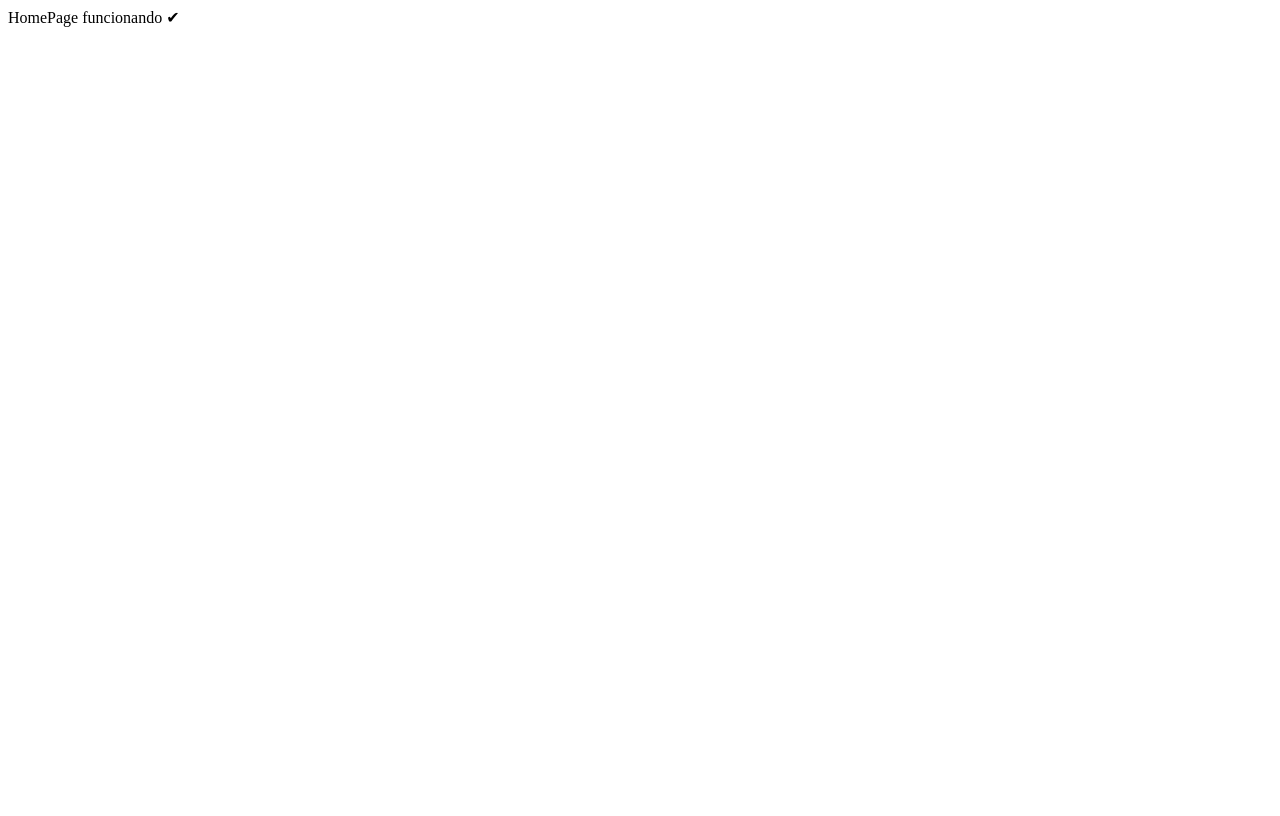
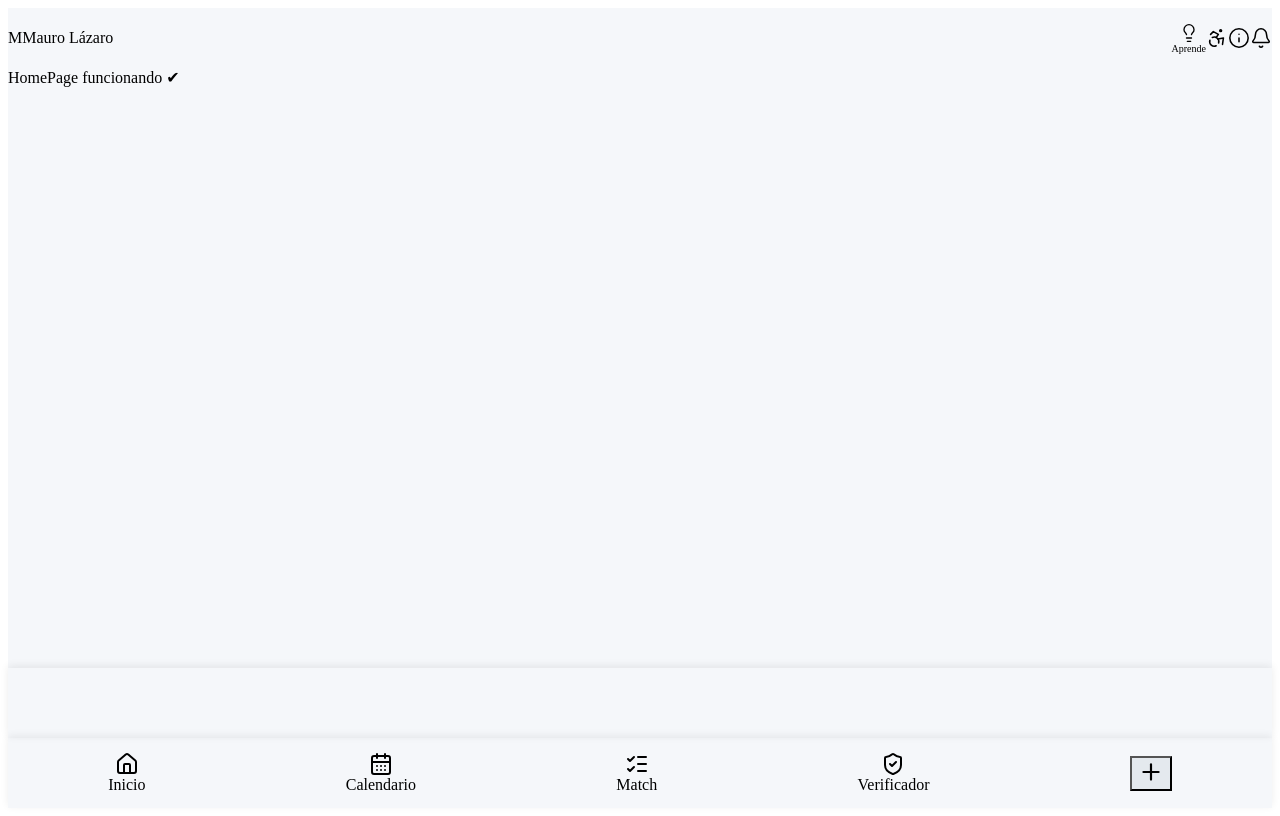
Before and after one commit to Is-Alejandro/verivoto, a React (Vite) app: page / in a window 1280 px wide. Built offline with nearby package versions, Linux system fonts and the light colour scheme.

Commit message:
Añadir barra inferior (BottomNav) y menú flotante (+) como maqueta UI. Incluye BottomMenu, estilos base y estructura visual sin lógica

```diff
--- a/package.json
+++ b/package.json
@@ -10,6 +10,7 @@
     "preview": "vite preview"
   },
   "dependencies": {
+    "lucide-react": "^0.553.0",
     "react": "^19.2.0",
     "react-dom": "^19.2.0",
     "react-router-dom": "^7.9.6"
--- /dev/null
+++ b/src/components/layout/Header.tsx
@@ -0,0 +1,38 @@
+import { Bell, Info, Accessibility, Lightbulb } from "lucide-react";
+
+interface HeaderProps {
+  name: string;
+}
+
+export default function Header({ name }: HeaderProps) {
+  return (
+    <header className="h-[60px] w-full bg-white shadow-sm flex items-center justify-between px-4 sticky top-0 z-50">
+
+      {/* Usuario */}
+      <div className="flex items-center gap-3">
+        <div className="h-10 w-10 rounded-full bg-gray-200 flex items-center justify-center">
+          <span className="text-gray-600 font-semibold text-sm">
+            {name?.charAt(0).toUpperCase()}
+          </span>
+        </div>
+
+        <p className="font-medium text-gray-800 text-sm">
+          {name}
+        </p>
+      </div>
+
+      {/* Iconos de acciones */}
+      <div className="flex items-center gap-5 text-gray-600">
+        <div className="flex flex-col items-center text-xs">
+          <Lightbulb size={20} strokeWidth={1.6} className="text-yellow-400" />
+          <span className="text-[10px] text-gray-500">Aprende</span>
+        </div>
+
+        <Accessibility size={22} strokeWidth={1.7} />
+        <Info size={22} strokeWidth={1.7} />
+        <Bell size={22} strokeWidth={1.7} />
+      </div>
+
+    </header>
+  );
+}
--- /dev/null
+++ b/src/components/layout/Layout.tsx
@@ -0,0 +1,31 @@
+import { ReactNode } from "react";
+import Header from "./Header";
+import BottomNav from "../ui/BottomNav";
+
+interface LayoutProps {
+    children: ReactNode;
+}
+
+export default function Layout({ children }: LayoutProps) {
+    return (
+        <div className="min-h-screen w-full bg-[#F5F7FA] flex flex-col">
+
+            {/* Header */}
+            <Header name="Mauro Lázaro" />
+
+            {/* Contenido principal */}
+            <main className="flex-1 overflow-y-auto px-4 py-3">
+                {children}
+            </main>
+
+            {/* Barra inferior (la haremos después) */}
+            <nav className="h-[70px] w-full bg-white shadow-[0_-2px_8px_rgba(0,0,0,0.08)] flex items-center justify-around">
+                {/* Aquí irán los botones del menú inferior */}
+            </nav>
+
+            <nav>
+                <BottomNav />
+            </nav>
+        </div>
+    );
+}
--- /dev/null
+++ b/src/components/ui/BottomMenu.tsx
@@ -0,0 +1,73 @@
+import { X, MapPin, Users, CalendarDays, Megaphone } from "lucide-react";
+
+interface BottomMenuProps {
+  open: boolean;
+  onClose: () => void;
+}
+
+export default function BottomMenu({ open, onClose }: BottomMenuProps) {
+  if (!open) return null;
+
+  return (
+    <div className="fixed inset-0 z-40">
+      {/* Fondo oscurecido */}
+      <div
+        className="absolute inset-0 bg-black/40 backdrop-blur-sm"
+        onClick={onClose}
+      />
+
+      {/* Contenedor del menú */}
+      <div className="absolute bottom-0 left-0 right-0 bg-white rounded-t-3xl shadow-xl p-6 animate-slide-up">
+        <h2 className="text-lg font-semibold mb-4">Acciones rápidas</h2>
+
+        <div className="space-y-5">
+
+          {/* Opción 1 */}
+          <div className="flex items-center justify-between">
+            <div className="flex items-center gap-3">
+              <MapPin size={22} className="text-neutral-700" />
+              <span className="text-neutral-800">Mi local de votación</span>
+            </div>
+            <span className="text-neutral-400 text-xl">›</span>
+          </div>
+
+          {/* Opción 2 */}
+          <div className="flex items-center justify-between">
+            <div className="flex items-center gap-3">
+              <Users size={22} className="text-neutral-700" />
+              <span className="text-neutral-800">Miembros de mesa</span>
+            </div>
+            <span className="text-neutral-400 text-xl">›</span>
+          </div>
+
+          {/* Opción 3 */}
+          <div className="flex items-center justify-between">
+            <div className="flex items-center gap-3">
+              <CalendarDays size={22} className="text-neutral-700" />
+              <span className="text-neutral-800">Calendario electoral</span>
+            </div>
+            <span className="text-neutral-400 text-xl">›</span>
+          </div>
+
+          {/* Opción 4 */}
+          <div className="flex items-center justify-between">
+            <div className="flex items-center gap-3">
+              <Megaphone size={22} className="text-neutral-700" />
+              <span className="text-neutral-800">Reportar incidencia</span>
+            </div>
+            <span className="text-neutral-400 text-xl">›</span>
+          </div>
+        </div>
+
+        {/* Botón cerrar */}
+        <button
+          className="mt-6 flex items-center justify-center gap-2 w-full bg-neutral-100 py-3 rounded-xl text-neutral-700 hover:bg-neutral-200 transition"
+          onClick={onClose}
+        >
+          <X size={20} />
+          Cerrar
+        </button>
+      </div>
+    </div>
+  );
+}
--- /dev/null
+++ b/src/components/ui/BottomNav.tsx
@@ -0,0 +1,46 @@
+import { Home, CalendarDays, ListChecks, ShieldCheck, Plus } from "lucide-react";
+import { useState } from "react";
+import BottomMenu from "./BottomMenu";
+
+export default function BottomNav() {
+  const [openMenu, setOpenMenu] = useState(false);
+
+  return (
+    <>
+      {/* Barra inferior */}
+      <nav className="h-[70px] w-full bg-white shadow-[0_-2px_8px_rgba(0,0,0,0.07)] flex items-center justify-around z-30">
+
+        <div className="flex flex-col items-center text-neutral-700">
+          <Home size={24} />
+          <span className="text-xs mt-1">Inicio</span>
+        </div>
+
+        <div className="flex flex-col items-center text-neutral-700">
+          <CalendarDays size={24} />
+          <span className="text-xs mt-1">Calendario</span>
+        </div>
+
+        <div className="flex flex-col items-center text-neutral-700">
+          <ListChecks size={24} />
+          <span className="text-xs mt-1">Match</span>
+        </div>
+
+        <div className="flex flex-col items-center text-neutral-700">
+          <ShieldCheck size={24} />
+          <span className="text-xs mt-1">Verificador</span>
+        </div>
+
+        {/* Botón + */}
+        <button
+          className="bg-[#E4E9EE] p-3 rounded-xl shadow-md active:scale-95 transition"
+          onClick={() => setOpenMenu(true)}
+        >
+          <Plus size={26} className="text-neutral-700" />
+        </button>
+      </nav>
+
+      {/* Menú flotante */}
+      <BottomMenu open={openMenu} onClose={() => setOpenMenu(false)} />
+    </>
+  );
+}
--- a/src/features/home/HomePage.tsx
+++ b/src/features/home/HomePage.tsx
@@ -1,7 +1,11 @@
+import Layout from "../../components/layout/layout";
+
 export default function HomePage() {
-    return (
-      <div className="p-6 text-xl">
+  return (
+    <Layout>
+      <div className="pt-4 text-xl">
         HomePage funcionando ✔
       </div>
-    );
-  }
+    </Layout>
+  );
+}
```
Also changed, not shown: 1 other file (tests, documents, lock files or other folders).
